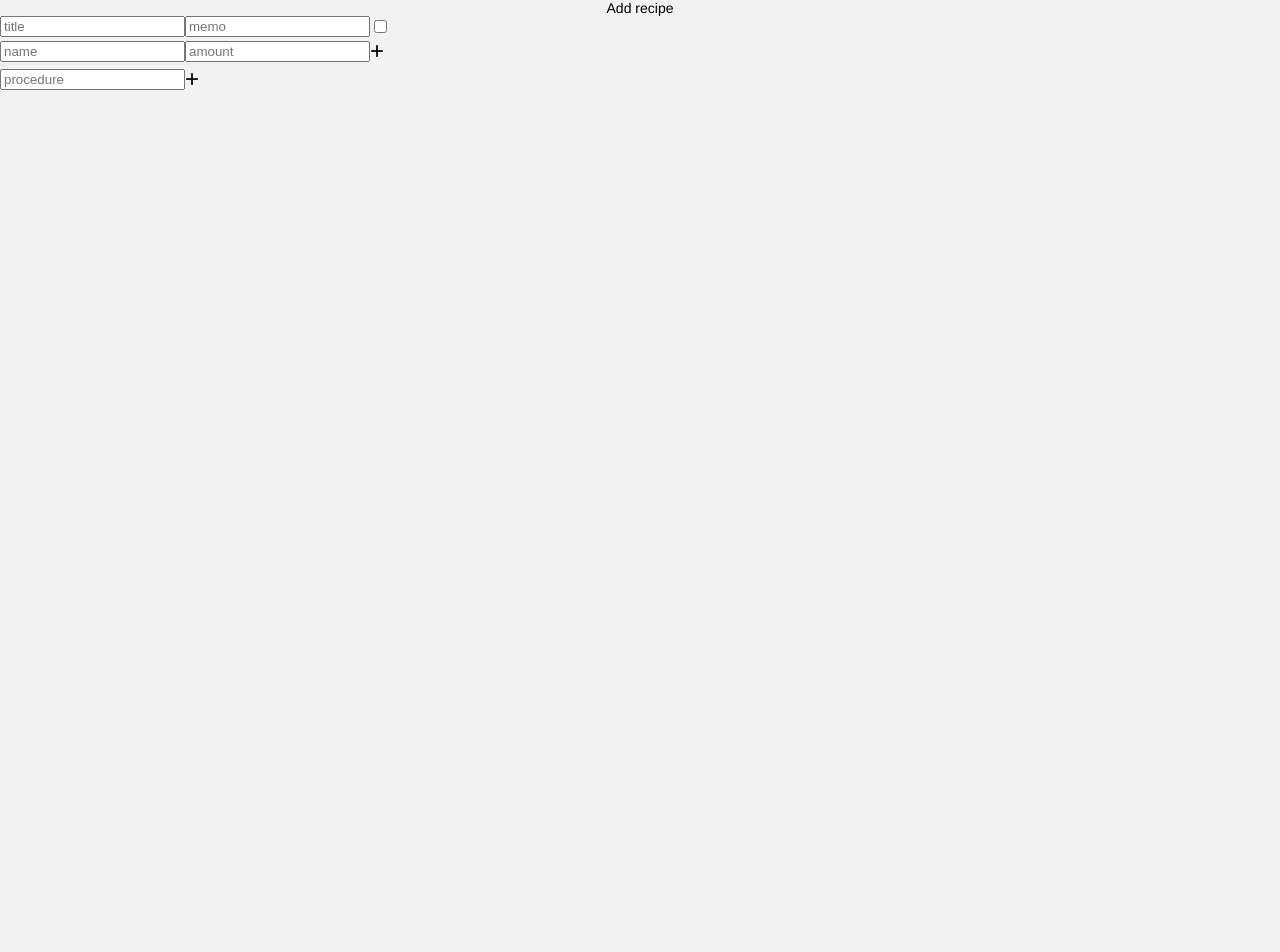
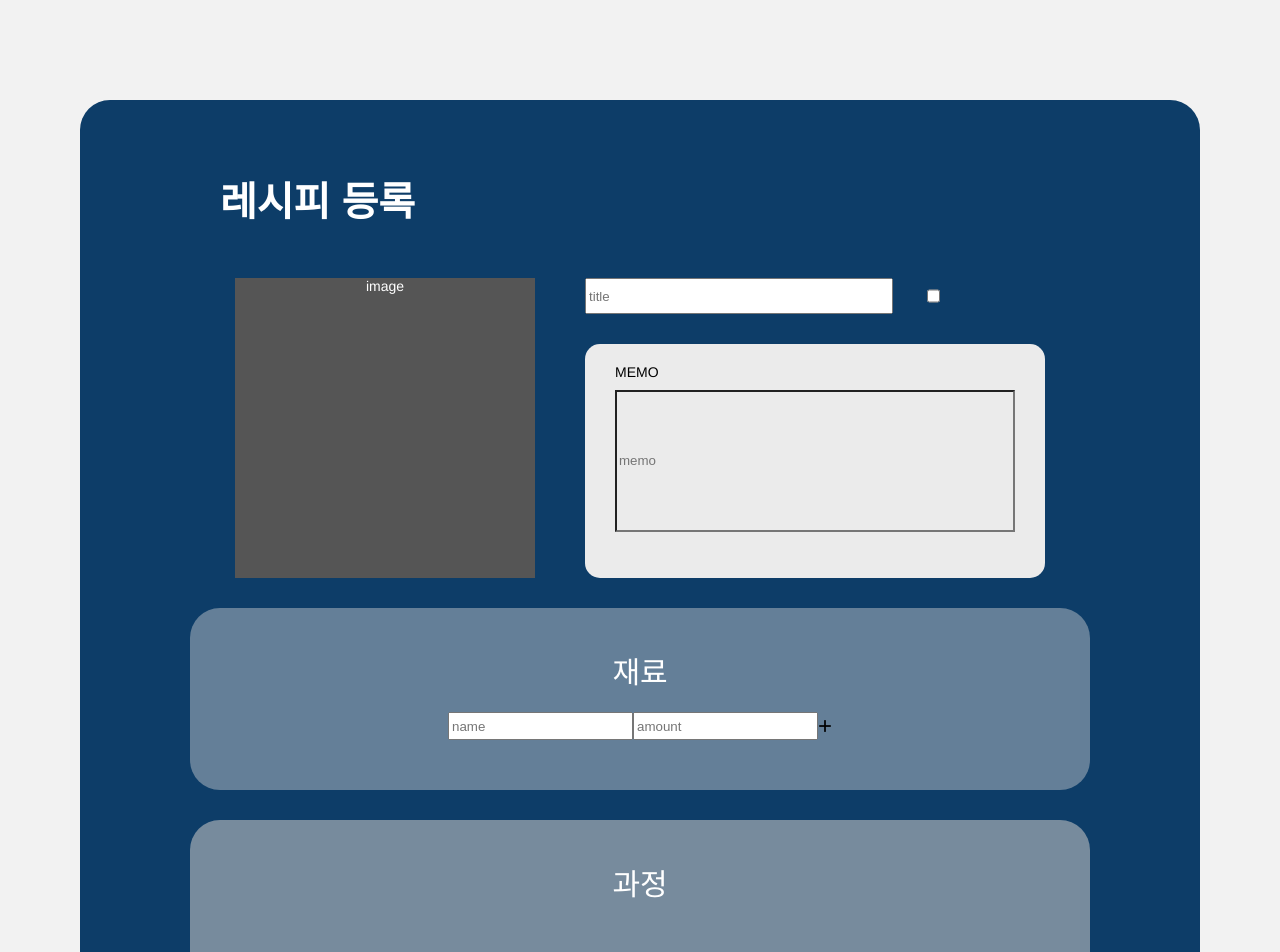
Before and after one commit to huijjj/MADCAMP-2021W, a React (Create React App) app: page /recipe/add/1 in a window 1280 px wide. Shown: the top 952 px of the page. Before the commit the page ends 800 px from the top, so only its background shows below. Built offline with nearby package versions, Linux system fonts and the light colour scheme.

Commit message:
ADD: RecipeAdd css

```diff
--- a/src/RecipeAdd.js
+++ b/src/RecipeAdd.js
@@ -54,14 +54,26 @@ export default function RecipeAdd() {
     }
 
     return (
-        <>
-            <div onClick={onSubmit}>Add recipe</div>
-            <div style={{ display: "flex" }}>
-                <input placeholder="title" ref={titleRef}></input>
-                <input placeholder="memo" ref={recipememoRef}></input>
+        <div className = "add_body">
+            <div className = "container">
+                <div className = "container_text">레시피 등록</div>
+                <div className = "image_title_memo">
+                    <div id = "add_image">image</div>
+                    <div className = "title_memo">
+                        <div className = "title_favorite" style={{ display: "flex"}}>
+                            <input id = "input_title" placeholder="title" ref={titleRef}></input>
                             <input type="checkbox" ref={favRef}></input>
                         </div>
-            <div style={{ display: "flex", alignItems: "center" }}>
+                        <div className = "memo_container">
+                            <span id = "text_MEMO">MEMO</span>
+                            <input id= "input_memo"placeholder="memo" ref={recipememoRef}></input>
+                        </div>
+                    </div>
+                </div>
+                <div className = "ingredients">
+                    <div id = "text_INGREDIENTS">재료</div>
+                    <div className = "input_wrapper" style={{ display: "flex", flexDirection: "column" , justifyContent: "center"/*,alignItems: "center" */}}>
+                        <div className = "input_name_amount">
                             <input placeholder="name" ref={ingredientNameRef}></input>
                             <input type="number" placeholder="amount" ref={ingredientAmountRef}></input>
                             <div style={{ fontSize: "1.5rem" }} onClick={(e) => {
@@ -73,11 +85,29 @@ export default function RecipeAdd() {
                                 }));
                                 ingredientNameRef.current.value = null;
                                 ingredientAmountRef.current.value = null;
-                    }
-                }}>+</div>
+                                }}}>+</div>
                         </div>
-            <div style={{ display: "flex", alignItems: "center" }}>
-                <input placeholder="procedure" ref={procedureRef}></input>
+                        <div className="added_ingredients">{
+                            ingredients.map((e, i) =>
+                                <div className = "item_ingredient" key={i} onClick={(e) => onIngredientDelete(e, i)}>
+                                {`${e.name} : ${e.amount}g`}</div>)}
+                        </div>
+                    </div>
+                </div>
+
+                <div className = "procedures">
+                    <div id = "text_PROCEDURES">과정</div>
+
+                    <div className = "added_procedures">{
+                        procedures.map((e, i)=>
+                        <div className = "item_procedure" onClick={(e) => onProcedureDelete(e, i)} key={i}>
+                            <div className= "procedure_index">{`${i+1}`}</div>
+                            <div className = "procedure_text">{`${e.content}`}</div>
+                            {/* {`${i + 1}: ${e.content}`} */}
+                        </div>)
+                    }</div>
+                    <div id = "input_procedures" style={{ display: "flex", justifyContent: "center", alignItems: "center" }}>
+                        <input id = "input_procedure_text" placeholder="procedure" ref={procedureRef}></input>
                         <div style={{ fontSize: "1.5rem" }} onClick={(e) => {
                             e.preventDefault();
                             if(procedureRef.current.value) {
@@ -88,18 +118,9 @@ export default function RecipeAdd() {
                             }
                         }}>+</div>
                     </div>
-            <div>{
-                ingredients.map((e, i) =>
-                    <div key={i} onClick={(e) => onIngredientDelete(e, i)}>
-                        {`${e.name}: ${e.amount}g`}
-                    </div>)
-            }</div>
-            <div>{
-                procedures.map((e, i)=>
-                    <div onClick={(e) => onProcedureDelete(e, i)} key={i}>
-                        {`${i + 1}: ${e.content}`}
-                    </div>)
-            }</div>
-        </>
+                </div>
+                <div id = "add_button" onClick={onSubmit}>Add recipe</div>
+            </div>
+        </div>
     );
 }
--- a/src/Register.css
+++ b/src/Register.css
@@ -1,9 +1,11 @@
+
 .registerbody {
   display: flex;
   height: 50vh;
   flex-direction: column;
   justify-content: center;
   align-items: center;
+
 }
 
 .registerparent {
@@ -38,4 +40,219 @@
   background-color: #0d3d68;
   color: white;
   border-radius: 5px;
+
 }
+
+.container {
+
+  margin-top: 100px;
+  margin-bottom: 100px;
+  padding-top: 70px;
+  padding-bottom: 50px;
+  padding-left: 60px;
+  padding-right: 60px;
+  display: inline-block;
+  width: 1000px;
+  align-items: center;
+  height: fit-content;
+  background:#0D3D68;
+  border-radius: 30px;
+
+}
+
+.container_text {
+  color:white;
+  font-size: 40px;
+  font-weight: bold;
+  width: fit-content;
+  margin-left:80px;
+  margin-bottom: 50px;
+}
+
+.add_body {
+  text-align: center;
+}
+
+#add_image{
+  background: rgb(85, 85, 85);
+  height: 300px;
+  width: 300px;
+  color:white;
+}
+
+
+.procedures {
+  background: rgba(196, 196, 196, 0.582);
+  border-radius: 30px;
+  padding: 30px 0 30px 0;
+  margin-left: 50px;
+  margin-right: 50px;
+  width: 900px;
+  display:flex;
+  flex-direction: column;
+
+}
+
+.image_title_memo{
+  justify-content: center;
+  display: flex;
+  margin-top: 10px;
+
+}
+
+.title_memo {
+  display: flex;
+  flex-direction: column;
+  margin-left: 50px;
+}
+
+.title_favorite {
+  margin-bottom: 30px;
+}
+
+.memo_container {
+  display: flex;
+  flex-direction: column;
+  background: rgb(235, 235, 235);
+  border-radius: 15px;
+  width:400px;
+  height: 65%;
+  padding: 20px 30px 20px 30px;
+}
+
+#input_title {
+  height:30px;
+  width:300px;
+  margin-right: 30px;
+}
+
+#input_memo {
+  height: 70%;
+  margin-top: 10px;
+  background: transparent;
+}
+
+#text_MEMO {
+  width : fit-content;
+}
+
+.ingredients {
+  background: rgba(211, 211, 211, 0.438);
+  border-radius: 30px;
+  margin-top: 30px;
+  margin-left: 50px;
+  margin-right: 50px;
+  margin-bottom: 30px;
+  padding : 30px 0 30px 0;
+  width: 900px;
+  display: flex;
+  flex-direction: column;
+  justify-content: center;
+  justify-items: center;
+}
+#text_INGREDIENTS {
+  margin-top: 10px;
+  text-align: center;
+  margin-bottom: 20px;
+  color:white;
+
+  font-size: 30px;
+}
+
+#text_PROCEDURES {
+  margin-top: 10px;
+  text-align: center;
+  color:white;
+
+  font-size: 30px;
+}
+
+.input_name_amount {
+  justify-content: center;
+  display: flex;
+  width: 900px;
+  margin-bottom: 20px;
+}
+
+.added_ingredients {
+  font-size: 15px;
+  display: flex;
+  align-items: center;
+  flex-wrap:wrap;
+  justify-content: center;
+  width: 850px;
+  height:fit-content;
+}
+
+.item_ingredient {
+  border-radius: 100px;
+  background:rgb(255, 255, 255);
+  margin : 10px;
+  padding: 10px 20px 10px 20px;
+
+}
+
+.input_wrapper {
+  display: flex;
+  justify-content: center;
+  align-items: center;
+}
+
+.added_procedures {
+  margin-top: 30px;
+  display: flex;
+  flex-direction: column;
+  align-items: center;
+  /* transform: translateX(-40px); */
+}
+
+.item_procedure {
+  display: flex;
+  align-items: center;
+  background:rgb(255, 255, 255);
+  border-radius: 10px;
+  padding: 10px;
+  font-size: 30px;
+  margin: 10px;
+  width: 780px;
+
+}
+
+.procedure_index {
+  background: rgb(63, 61, 136);
+  /* border-radius: 50%; */
+  border-radius: 10px;
+  margin-right: 20px;
+  width: 50px;
+  height: 50px;
+  display: flex;
+  align-items: center;
+  justify-content: center;
+  font-size: 20px;
+  color: aliceblue;
+}
+
+.procedure_text {
+  background:rgb(255, 255, 255);
+  word-break: normal;
+  word-wrap:break-word ;
+  width: 90%;
+  border-radius: 10px ;
+  padding: 10px 10px 10px 5px;
+
+  text-align: left;
+}
+
+#input_procedures {
+  margin-top: 30px;
+}
+
+#input_procedure_text {
+  height: 30px;
+  width: 500px;
+}
+
+#add_button {
+  color: white;
+  margin-top: 70px;
+}
```
Lines whose indentation alone changed are shown as unchanged.
